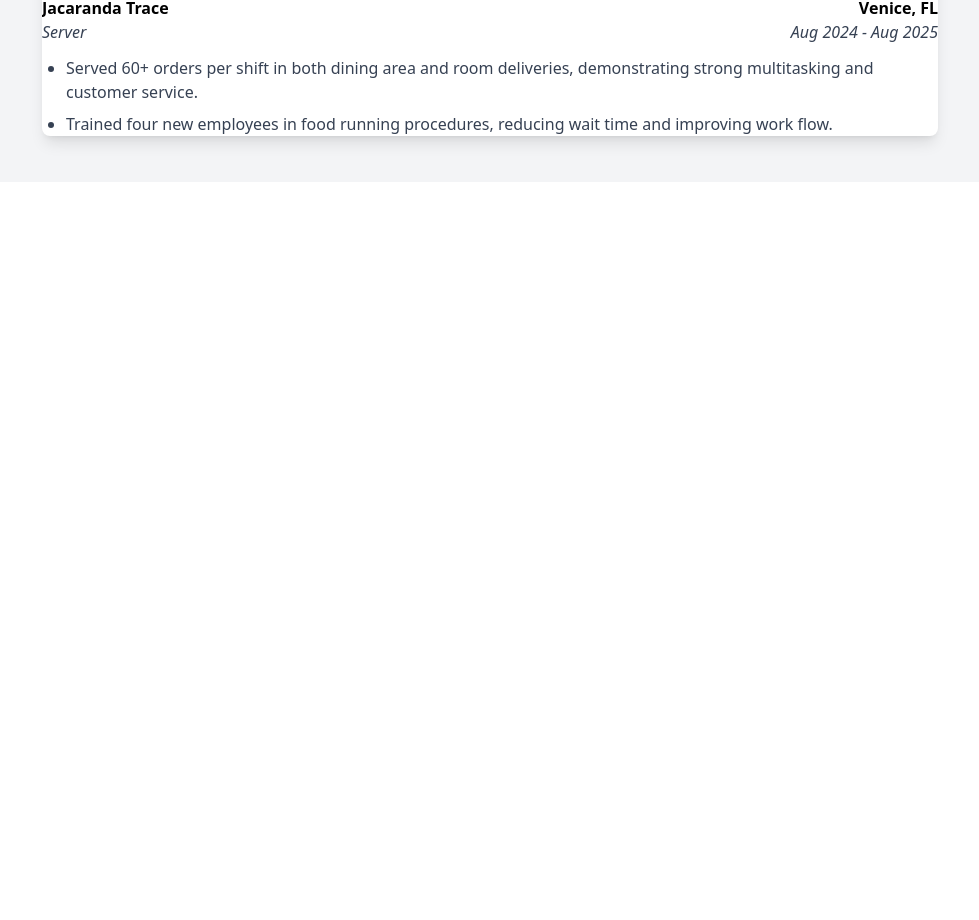
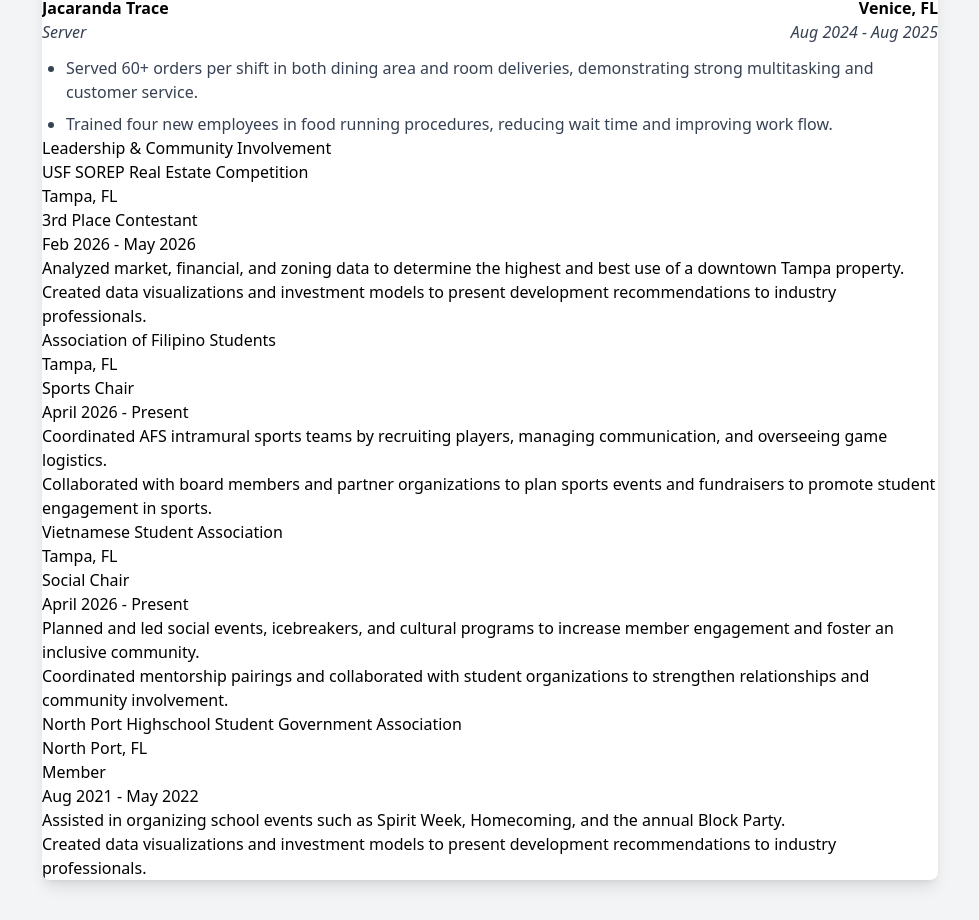
Before and after one commit to buyam11/nextjs-resume, a Next.js app: page / in a window 1280 px wide. Shown: the part 618-1538 px from the top of the page, without its empty margins (150-1129 px from the left). Before the commit the page ends 800 px from the top, so only its background shows below. Built offline with nearby package versions, Linux system fonts and the light colour scheme.

Commit message:
leadership and community involvement content added

```diff
--- a/app/page.tsx
+++ b/app/page.tsx
@@ -95,7 +95,112 @@
             </div>
           </section>
 
+          {/* Leadership */}
+          <section>
+            <h2
+              >Leadership & Community Involvement
+            </h2>
 
+            {/* SOREP */}
+            <div>
+              <div>
+                <h3>USF SOREP Real Estate Competition</h3>
+                <span>Tampa, FL</span>
+              </div>
+
+              <div>
+                <p>3rd Place Contestant</p>
+                <p>Feb 2026 - May 2026</p>
+              </div>
+
+              <ul>
+                <li>
+                  Analyzed market, financial, and zoning data to determine
+                  the highest and best use of a downtown Tampa property.
+                </li>
+
+                <li>
+                  Created data visualizations and investment models to present
+                  development recommendations to industry professionals.
+                </li>
+              </ul>
+            </div>
+
+            {/* AFS */}
+            <div>
+              <div>
+                <h3>Association of Filipino Students</h3>
+                <span>Tampa, FL</span>
+              </div>
+
+              <div>
+                <p>Sports Chair</p>
+                <p>April 2026 - Present </p>
+              </div>
+
+              <ul>
+                <li>
+                  Coordinated AFS intramural sports teams by recruiting players,
+                  managing communication, and overseeing game logistics.
+                </li>
+
+                <li>
+                  Collaborated with board members and partner organizations to
+                  plan sports events and fundraisers to promote student engagement in sports.
+                </li>
+              </ul>
+            </div>
+
+            {/* VSA */}
+            <div>
+              <div>
+                <h3>Vietnamese Student Association</h3>
+                <span>Tampa, FL</span>
+              </div>
+
+              <div>
+                <p>Social Chair</p>
+                <p>April 2026 - Present</p>
+              </div>
+
+              <ul>
+                <li>
+                  Planned and led social events, icebreakers, and cultural programs to increase
+                  member engagement and foster an inclusive community.
+                </li>
+
+                <li>
+                  Coordinated mentorship pairings and collaborated with student organizations
+                  to strengthen relationships and community involvement.
+                </li>
+              </ul>
+            </div>
+
+            {/* SGA */}
+            <div>
+              <div>
+                <h3>North Port Highschool Student Government Association</h3>
+                <span>North Port, FL</span>
+              </div>
+
+              <div>
+                <p>Member</p>
+                <p>Aug 2021 - May 2022</p>
+              </div>
+
+              <ul>
+                <li>
+                  Assisted in organizing school events such as Spirit Week,
+                  Homecoming, and the annual Block Party.
+                </li>
+
+                <li>
+                  Created data visualizations and investment models to present
+                  development recommendations to industry professionals.
+                </li>
+              </ul>
+            </div>
+          </section>
         </div>
       </div>
     </main>
```
